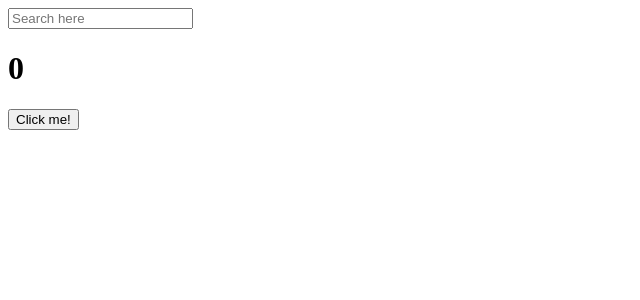
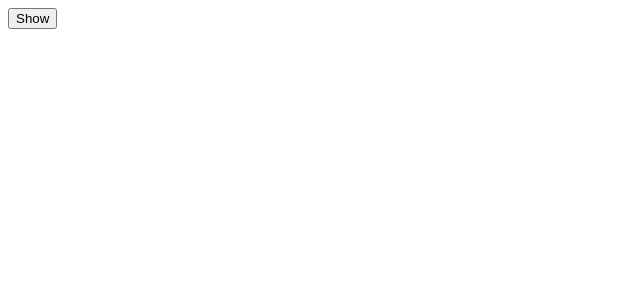
Before and after one commit to JIWON1923/Movie-App, a React (Create React App) app: page / in a window 1280 px wide. Shown: the top 300 px of the page, without its empty margins (0-640 px from the left). Built offline with nearby package versions, Linux system fonts and the light colour scheme.

Commit message:
clean up function

```diff
--- a/src/App.js
+++ b/src/App.js
@@ -3,27 +3,24 @@
 import styles from "./App.module.css";
 import {useState, useEffect} from "react"
 
+function Hello(){
+  useEffect( () => {
+    console.log("created"); // component 생성
+    return () => console.log("destroyed"); }) // component 소멸
+  return(
+    <h1>Hello</h1>
+  )
+}
+
 function App() {
-  const [count, setCount] = useState(0);
-  const [keyword, setKeyword] = useState("");
-  const onChange = (event) => setKeyword(event.target.value);
-  const onClick = () => setCount((prev) => prev + 1);
-  //const iRunOnlyOnce = () => console.log("I run only once");
-  console.log("I run all the time");
-  //useEffect(iRunOnlyOnce, []); // 단 한번만 실행될 수 있도록 도와주는 함수. (API 호출 등에 사용)
-
-  useEffect(()=> console.log("Call the API..."), []) // 위 주석과 동일한 코드
-  useEffect(() => {
-    if (keyword != "" && keyword.length > 5)
-      console.log("search for", keyword);
-  }, [keyword]) // keyword가 변화할 때에만 코드 실행
-  return (
+  const [showing, setShowing] = useState(false);
+  const onClick = () => setShowing((prev) => !prev);
+  return(
     <div>
-      <input onChange={onChange} value={keyword} type="text" placeholder="Search here"/>
-      <h1 > {count} </h1>
-      <button onClick={onClick}>Click me!</button>
+      {showing ? <Hello/> : null}
+      <button onClick = {onClick} >{ showing ? "Hide" : "Show" }</button>
     </div>
-  );
+  )
 }
 
 export default App;
```
Also changed, not shown: 1 other file (tests, documents, lock files or other folders).
